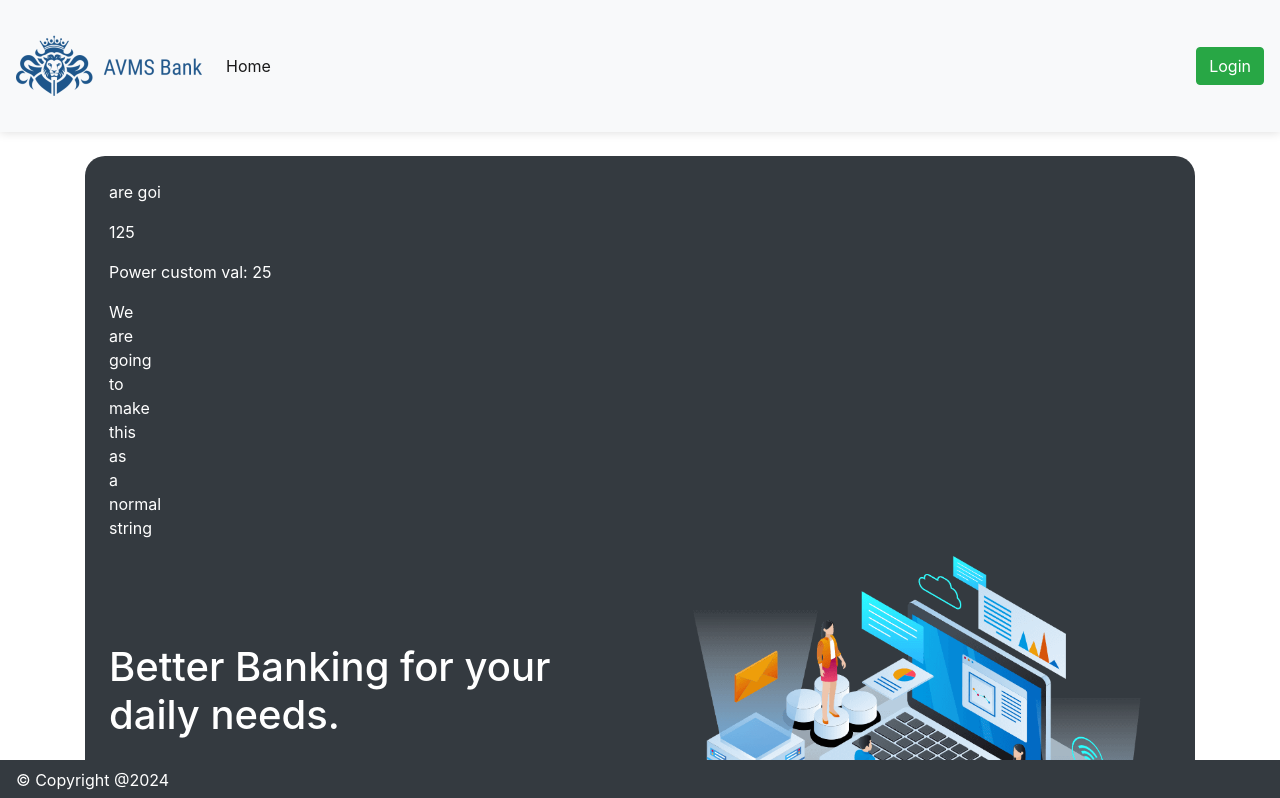
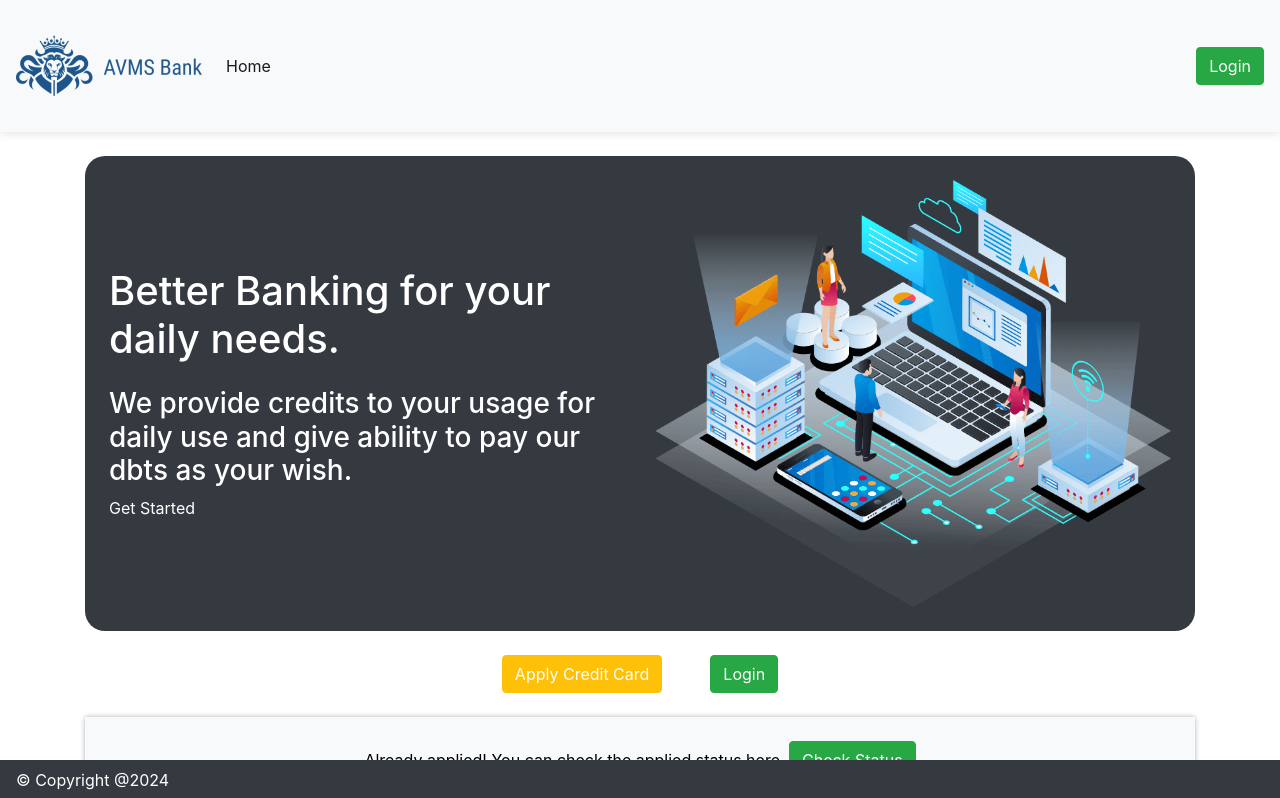
Before and after one commit to krsminesh/CreditApp, an Angular app: page / in a window 1280 px wide. Shown: the top 798 px of the page. Built offline with nearby package versions, Linux system fonts and the light colour scheme.

Commit message:
pipe example - commented in welcome page

```diff
--- a/src/app/user/welcome/welcome.component.html
+++ b/src/app/user/welcome/welcome.component.html
@@ -1,7 +1,7 @@
 <div class="welcome-page">
 
     <div class="bg-dark px-4 py-4">
-        <p>
+       <!-- <p>
             {{ str | slice:2:10 }}
         </p>
         <p> {{5 | cubicpipe}}</p>
@@ -12,7 +12,7 @@
             <span *ngFor="let ss of str.split(' ')">
                 {{ss}} <br>
             </span>
-        </p>
+        </p>-->
         <div class="row">
             <div class="col-lg-6 d-flex flex-column justify-content-center pt-4 pt-lg-0 order-2 order-lg-1 aos-init aos-animate" data-aos="fade-up" data-aos-delay="200">
             <h1 class="mb-4">Better Banking for your daily needs.</h1>
```
